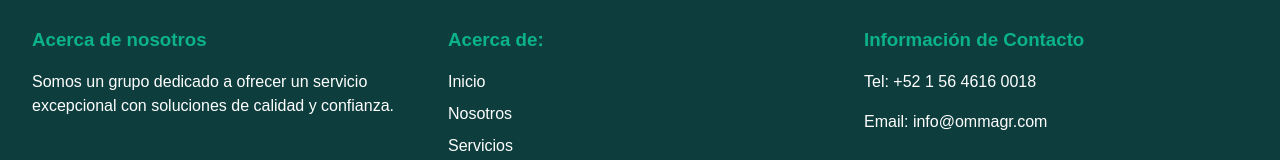
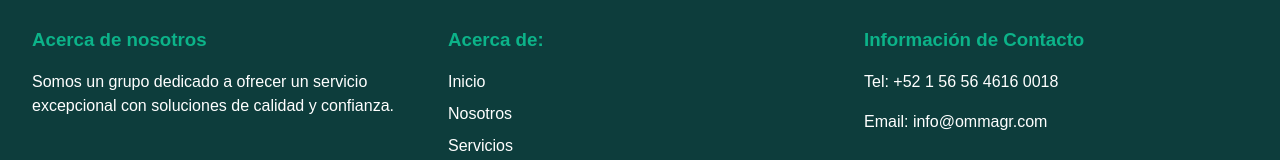
Before and after one commit to oltechGroup/website_omma, a React (Vite) app: page / in a window 1280 px wide. Shown: the part 3900-4060 px from the top of the page. Built offline with nearby package versions, Linux system fonts and the light colour scheme.

Commit message:
Cambio de numero

```diff
--- a/src/components/ChatBotWidget.jsx
+++ b/src/components/ChatBotWidget.jsx
@@ -62,7 +62,7 @@ export default function ChatBotWidget() {
 
       {/* Botón flotante WhatsApp */}
       <a
-        href="https://wa.me/5215545639281"
+        href="https://wa.me/5215646160018"
         target="_blank"
         rel="noopener noreferrer"
         className="whatsapp-float"
--- a/src/locales/es.js
+++ b/src/locales/es.js
@@ -64,7 +64,7 @@ export default {
     about3: "Nosotros",
     services: "Servicios",
     info: "Información de Contacto",
-    phone: "Tel: +52 1 56 4616 0018",
+    phone: "Tel: +52 1 56 56 4616 0018",
     email: "Email: info@ommagr.com",
 
   },
```
